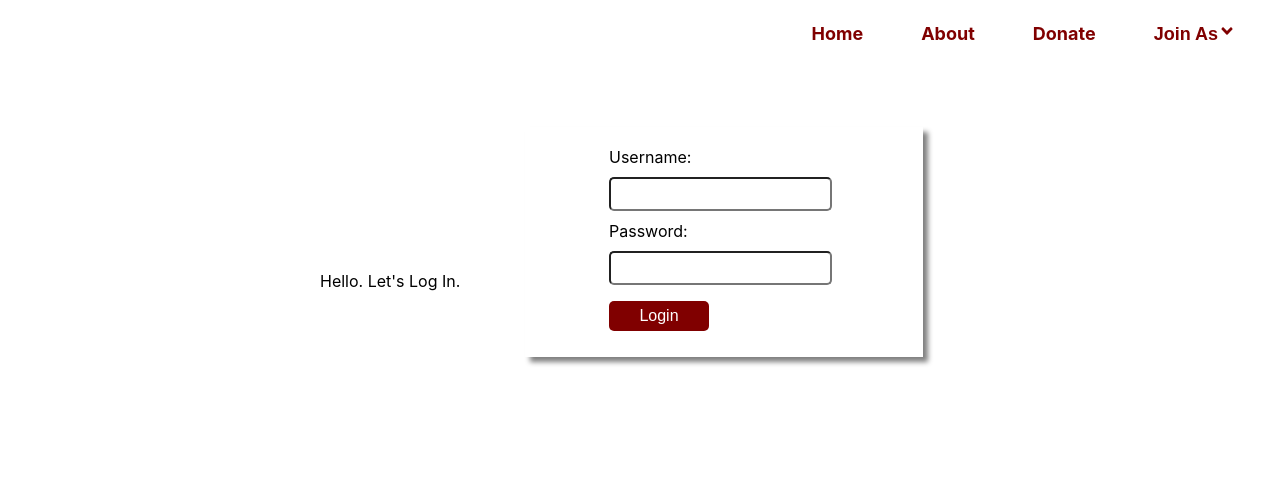
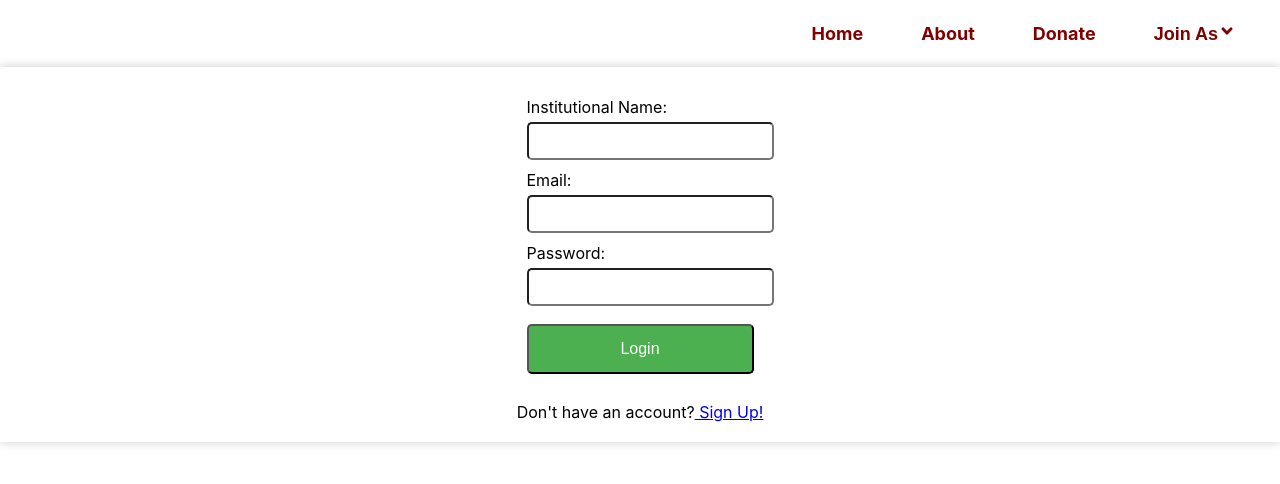
Before and after one commit to AIDIT-A-Humanitarian-Cause/Aidit_Hackathon, a React (Create React App) app in the folder client/: page /join/institution/log in a window 1280 px wide. Shown: the top 484 px of the page. Built offline with nearby package versions, Linux system fonts and the light colour scheme.

Commit message:
log and reg done

```diff
--- a/client/src/App.js
+++ b/client/src/App.js
@@ -5,10 +5,11 @@ import NavBar from "./components/NavBar";
 import Blank from "./components/Blank";
 import Donate from "./components/Donate";
 
-import Institution from "./components/Institution";
+
 import DonorRegister from "./components/DonorRegister";
 import DonorSignIn from "./components/DonorSignIn";
 import InstitutionRegister from "./components/InstitutionRegister";
+import InstitutionSignIn from "./components/InstitutionSignIn";
 
 function App() {
   return (
@@ -18,7 +19,7 @@ function App() {
         <Route path="/" element={<Blank />} />
         <Route path="/join/institution/register" element={<InstitutionRegister />} />
 
-        <Route path="/join/institution/log" element={<Institution />} />
+        <Route path="/join/institution/log" element={<InstitutionSignIn />} />
         <Route path="/join/donor/register" element={<DonorRegister/>} />
         <Route path="/join/donor/log" element={<DonorSignIn />} />
         <Route path="/home" element={<Home />} />
--- a/client/src/components/DonorRegister.js
+++ b/client/src/components/DonorRegister.js
@@ -1,81 +1,65 @@
 import React, { useState } from 'react';
 import styled from 'styled-components';
-import { Link, NavLink } from 'react-router-dom';
+import { Link } from 'react-router-dom';
+
 
 const FormContainer = styled.div`
   display: flex;
-  width: 25%;
-  border-radius : 4px;
-  height: 100%;
-  box-shadow: 2px 2px 2px gray;
+  background-color : lightgray;
   flex-direction: column;
   align-items: center;
-  text-align: center;
-  justify-content : center;
   padding: 20px;
-  border: outline;
+  box-shadow: 0px 0px 10px 0px #ccc;
 `;
 
 const FormRow = styled.div`
   display: flex;
-  align-items: center;
+  flex-direction: column;
+  align-items: flex-start;
   margin: 10px 0;
 `;
 
 const Label = styled.label`
   font-size: 16px;
-  margin-right: 10px;
-  width: 100px;
-  text-align: right;
+  margin-bottom: 5px;
 `;
 
 const Input = styled.input`
   padding: 8px;
   font-size: 16px;
   border-radius: 5px;
-
-  flex-grow: 1;
+  border: outline ;
+  width: 100%;
 `;
 
 const Select = styled.select`
   padding: 8px;
   font-size: 16px;
   border-radius: 5px;
+  border: outline;
+  width: 100%;
+`;
 
-  flex-grow: 1;
-`;
-const ButtonContainer = styled.div`
-width: 320px;
-
-justify-content: center;
-
-text-align : center;
-`
 const Button = styled.button`
-  background-color: maroon;
+  background-color: pink;
   color: white;
-  padding: 12px 19px;
+  padding: 14px 20px;
   margin: 8px 0;
-  height: 37px;
-
-
-  text-align: center;
-  justify-content : center;
-
+  border: outline;
   cursor: pointer;
   border-radius: 5px;
-  font-size: 14px;
+  font-size: 16px;
+  width: 100%;
 `;
-const Container = styled.div`
 
-  display: flex;
-    justify-content : center;
-    margin : 0px;
-  `
+const LoginPrompt = styled.div`
+  margin-top: 20px;
+`;
 
-  const TextContainer = styled.div`
-
-  `
+const LoginLink = styled.a`
+  color: blue;
+  text-decoration: none;
+`;
 
 function DonorRegister() {
   const [firstName, setFirstName] = useState('');
@@ -89,16 +73,10 @@ function DonorRegister() {
 
   const handleSubmit = (event) => {
     event.preventDefault();
-    console.log(`First Name: ${firstName} Last Name: ${lastName} Gender: ${gender} Country: ${country} Phone Number: ${phoneNumber} Address: ${address} Username: ${username} Password: ${password}`);
-  };
+
+  }
 
   return (
-    <Container>
-      <TextContainer>
-      <p>If you have already joined in as Donor , you can
-       <NavLink to = "/join/donor/log" > Join Here!</NavLink>
-      </p>
-      </TextContainer>
     <FormContainer>
       <form onSubmit={handleSubmit}>
         <FormRow>
@@ -112,7 +90,7 @@ function DonorRegister() {
         <FormRow>
           <Label>Gender:</Label>
           <Select value={gender} onChange={(e) => setGender(e.target.value)}>
-              <option value="">Select Gender</option>
+            <option value=""></option>
             <option value="male">Male</option>
             <option value="female">Female</option>
             <option value="other">Other</option>
@@ -124,7 +102,7 @@ function DonorRegister() {
         </FormRow>
         <FormRow>
           <Label>Phone Number:</Label>
-            <Input type="text" value={phoneNumber} onChange={(e) => setPhoneNumber(e.target.value)} />
+          <Input type="tel" value={phoneNumber} onChange={(e) => setPhoneNumber(e.target.value)} />
         </FormRow>
         <FormRow>
           <Label>Address:</Label>
@@ -138,13 +116,12 @@ function DonorRegister() {
           <Label>Password:</Label>
           <Input type="password" value={password} onChange={(e) => setPassword(e.target.value)} />
         </FormRow>
-          <ButtonContainer>
-
-            <Button type="submit">Sign Up</Button>
-          </ButtonContainer>
+        <Button type="submit">Register</Button>
       </form>
+      <LoginPrompt>
+        Already have an account? <Link to = "/join/donor/log"> Log in</Link>
+      </LoginPrompt>
     </FormContainer>
-    </Container>
   );
 }
 
--- a/client/src/components/DonorSignIn.js
+++ b/client/src/components/DonorSignIn.js
@@ -1,9 +1,84 @@
-import React from 'react'
+import React, { useState } from 'react';
+import styled from 'styled-components';
+import { Link } from 'react-router-dom';
+
+const FormContainer = styled.div`
+  display: flex;
+  flex-direction: column;
+  align-items: center;
+  padding: 20px;
+  box-shadow: 0px 0px 10px 0px #ccc;
+`;
+
+const FormRow = styled.div`
+  display: flex;
+  flex-direction: column;
+  align-items: flex-start;
+  margin: 10px 0;
+`;
+
+const Label = styled.label`
+  font-size: 16px;
+  margin-bottom: 5px;
+`;
+
+const Input = styled.input`
+  padding: 8px;
+  font-size: 16px;
+  border-radius: 5px;
+  border: outline;
+  width: 100%;
+`;
+
+const Button = styled.button`
+  background-color: #4CAF50;
+  color: white;
+  padding: 14px 20px;
+  margin: 8px 0;
+  border: outline;
+  cursor: pointer;
+  border-radius: 5px;
+  font-size: 16px;
+  width: 100%;
+`;
+
+const SignUpPrompt = styled.div`
+  margin-top: 20px;
+`;
+
+const SignUpLink = styled.a`
+  color: blue;
+  text-decoration: none;
+`;
 
 function DonorSignIn() {
-  return (
-    <div>DonorSignIn</div>
-  )
+    const [username, setUsername] = useState('');
+    const [password, setPassword] = useState('');
+
+    const handleSubmit = (event) => {
+        event.preventDefault();
+        console.log(`Username: ${username} Password: ${password}`);
+    }
+
+    return (
+        <FormContainer>
+            <form onSubmit={handleSubmit}>
+                <FormRow>
+                    <Label>Username:</Label>
+                    <Input type="text" value={username} onChange={(e) => setUsername(e.target.value)} />
+                </FormRow>
+                <FormRow>
+                    <Label>Password:</Label>
+                    <Input type="password" value={password} onChange={(e) => setPassword(e.target.value)} />
+                </FormRow>
+                <Button type="submit">Login</Button>
+            </form>
+            <SignUpPrompt>
+                Don't have an account?
+                <Link to="/join/donor/register"> Sign Up!</Link>
+            </SignUpPrompt>
+        </FormContainer>
+    );
 }
 
-export default DonorSignIn
+export default DonorSignIn;
--- a/client/src/components/Institution.js
+++ /dev/null
@@ -1,89 +0,0 @@
-import React, { useState } from "react";
-import styled from "styled-components";
-
-function Institution() {
-  const [username, setUsername] = useState("");
-  const [password, setPassword] = useState("");
-
-  const handleSubmit = (event) => {
-    event.preventDefault();
-    console.log(`Username: ${username} Password: ${password}`);
-  };
-
-  return (
-    <Container>
-      <TextContainer>Hello. Let's Log In.</TextContainer>
-      <FormContainer>
-        <form onSubmit={handleSubmit}>
-          <label>
-            Username:
-            <Input
-              type="text"
-              value={username}
-              onChange={(e) => setUsername(e.target.value)}
-            />
-          </label>
-          <label>
-            Password:
-            <Input
-              type="password"
-              value={password}
-              onChange={(e) => setPassword(e.target.value)}
-            />
-          </label>
-          <Button type="submit">Login</Button>
-        </form>
-      </FormContainer>
-    </Container>
-  );
-}
-export default Institution;
-
-const FormContainer = styled.div`
-  display: grid;
-  grid-template-columns: 100px 100px 30px;
-  align-items: center;
-  padding: 20px;
-  margin-top: 60px;
-  margin-left: 1%;
-  width: 28%;
-  justify-content: center;
-  border: outline;
-  position: absolute;
-  left: 40%;
-  box-shadow: 5px 5px 5px gray;
-`;
-
-const Button = styled.button`
-  background-color: maroon;
-  color: white;
-  padding: 6px 20px;
-  margin: 6px 0;
-  border: none;
-  cursor: pointer;
-  border-radius: 5px;
-  font-size: 16px;
-  width: 100%;
-`;
-const Input = styled.input`
-  margin: 10px 0;
-  padding: 6px;
-  font-size: 16px;
-  border-radius: 5px;
-  border: outline;
-`;
-
-const Container = styled.div`
-  display: grid;
-  grid-template-columns: 100px auto;
-`;
-
-const TextContainer = styled.div`
-  height: 30%;
-  margin-top: 111px;
-  justify-content: center;
-  text-align: center;
-  position: absolute;
-  left: 25%;
-  top: 20%;
-`;
--- a/client/src/components/InstitutionRegister.js
+++ b/client/src/components/InstitutionRegister.js
@@ -1,9 +1,11 @@
 import React, { useState } from 'react';
 import styled from 'styled-components';
+import { Link } from 'react-router-dom';
+
 
 const FormContainer = styled.div`
   display: flex;
-  border: outline;
+    background-color : lightgray;
   flex-direction: column;
   align-items: center;
   padding: 20px;
@@ -15,6 +17,7 @@ const FormRow = styled.div`
   flex-direction: column;
   align-items: flex-start;
   margin: 10px 0;
+  border : outline;
 `;
 
 const Label = styled.label`
@@ -26,8 +29,9 @@ const Input = styled.input`
   padding: 8px;
   font-size: 16px;
   border-radius: 5px;
-  border: none;
+
   width: 100%;
+  border : outline;
 `;
 
 const Select = styled.select`
@@ -39,15 +43,16 @@ const Select = styled.select`
 `;
 
 const Button = styled.button`
-  background-color: #4CAF50;
+  background-color: pink;
   color: white;
-  padding: 14px 20px;
+  padding: 14px 22px;
   margin: 8px 0;
-  border: none;
+
   cursor: pointer;
   border-radius: 5px;
   font-size: 16px;
   width: 100%;
+
 `;
 
 const LoginPrompt = styled.div`
@@ -112,7 +117,7 @@ function InstitutionRegister() {
                 <Button type="submit">Register</Button>
             </form>
             <LoginPrompt>
-                Already have an account? <LoginLink href="#">Log in</LoginLink>
+          Already have an account? <Link to="/join/institution/log"> Log in</Link>
             </LoginPrompt>
         </FormContainer>
     );
--- a/client/src/components/InstitutionSignIn.js
+++ b/client/src/components/InstitutionSignIn.js
@@ -1,9 +1,89 @@
-import React from 'react'
+import React, { useState } from 'react';
+import styled from 'styled-components';
+import { Link } from 'react-router-dom';
+
+const FormContainer = styled.div`
+  display: flex;
+  flex-direction: column;
+  align-items: center;
+  padding: 20px;
+  box-shadow: 0px 0px 10px 0px #ccc;
+`;
+
+const FormRow = styled.div`
+  display: flex;
+  flex-direction: column;
+  align-items: flex-start;
+  margin: 10px 0;
+`;
+
+const Label = styled.label`
+  font-size: 16px;
+  margin-bottom: 5px;
+`;
+
+const Input = styled.input`
+  padding: 8px;
+  font-size: 16px;
+  border-radius: 5px;
+  border: outline;
+  width: 100%;
+`;
+
+const Button = styled.button`
+  background-color: #4CAF50;
+  color: white;
+  padding: 14px 20px;
+  margin: 8px 0;
+  border: outline;
+  cursor: pointer;
+  border-radius: 5px;
+  font-size: 16px;
+  width: 100%;
+`;
+
+const SignUpPrompt = styled.div`
+  margin-top: 20px;
+`;
+
+const SignUpLink = styled.a`
+  color: blue;
+  text-decoration: none;
+`;
 
 function InstitutionSignIn() {
-  return (
-    <div>InstitutionSignIn</div>
-  )
+    const [iName, setiName] = useState('');
+    const [email , setEmail] = useState('');
+    const [password, setPassword] = useState('');
+
+    const handleSubmit = (event) => {
+        event.preventDefault();
+        console.log(`Username: ${iName} Password: ${password}`);
+    }
+
+    return (
+        <FormContainer>
+            <form onSubmit={handleSubmit}>
+                <FormRow>
+                    <Label>Institutional Name:</Label>
+                    <Input type="text" value={iName} onChange={(e) => setiName(e.target.value)} />
+                </FormRow>
+                <FormRow>
+                    <Label>Email:</Label>
+                    <Input type="text" value={email} onChange={(e) => setEmail(e.target.value)} />
+                </FormRow>
+                <FormRow>
+                    <Label>Password:</Label>
+                    <Input type="password" value={password} onChange={(e) => setPassword(e.target.value)} />
+                </FormRow>
+                <Button type="submit">Login</Button>
+            </form>
+            <SignUpPrompt>
+                Don't have an account?
+                <Link to="/join/institution/register"> Sign Up!</Link>
+            </SignUpPrompt>
+        </FormContainer>
+    );
 }
 
-export default InstitutionSignIn
+export default InstitutionSignIn;
```
Also changed, not shown: client/src/components/Contact.js (deleted, +0 -7 lines), client/src/components/DonateCard.js (deleted). Lines whose indentation alone changed are shown as unchanged.
